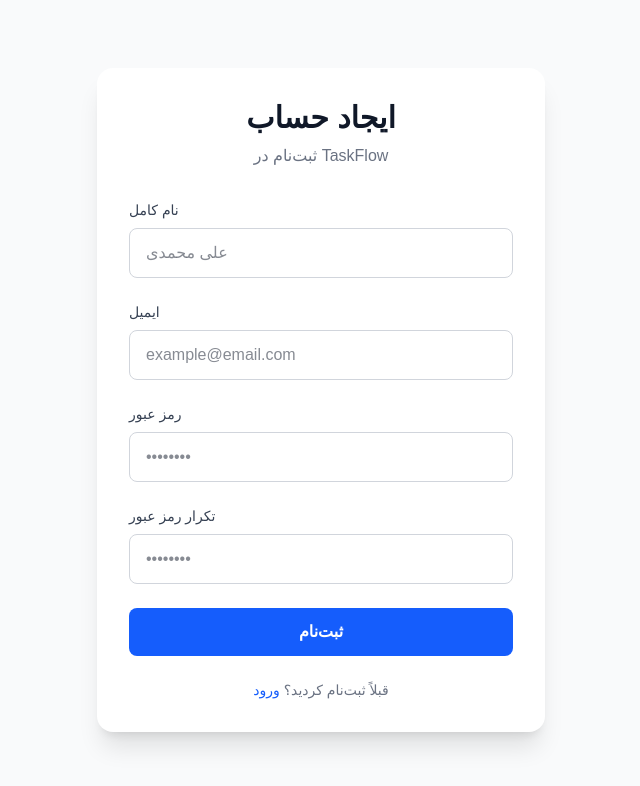
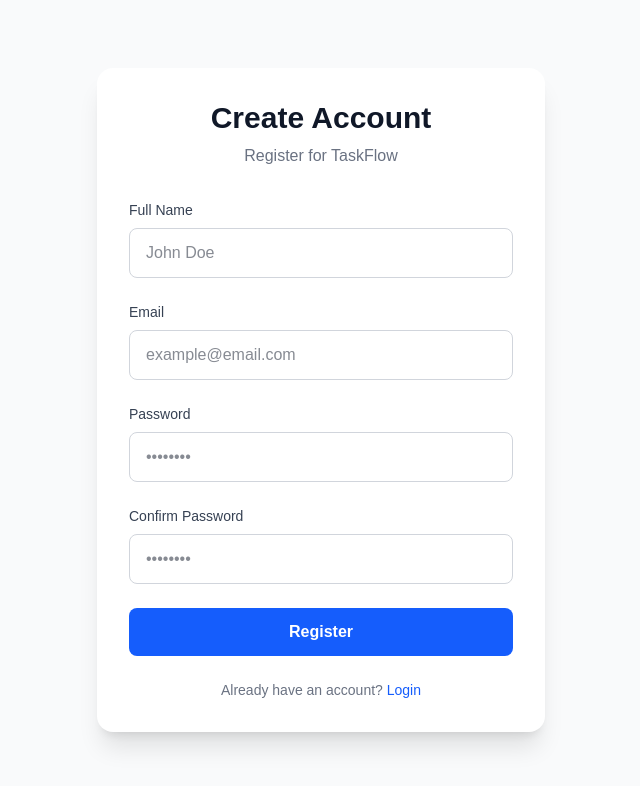
Before and after one commit to Afshin1400-n/taskapp, a Next.js app: page /register in a window 1280 px wide. Shown: the top 786 px of the page, without its empty margins (319-959 px from the left). Built offline with nearby package versions, Linux system fonts and the light colour scheme.

Commit message:
change to english

```diff
--- a/app/dashboard/page.tsx
+++ b/app/dashboard/page.tsx
@@ -15,7 +15,7 @@ export default function DashboardPage() {
 
   return (
     <div className="min-h-screen bg-gray-50 dark:bg-gray-900">
-      {/* هدر */}
+      {/* Header */}
       <header className="bg-white dark:bg-gray-800 shadow-sm border-b border-gray-200 dark:border-gray-700">
         <div className="max-w-7xl mx-auto px-4 sm:px-6 lg:px-8 py-4 flex justify-between items-center">
           <h1 className="text-2xl font-bold text-gray-900 dark:text-white">TaskFlow</h1>
@@ -34,55 +34,55 @@ export default function DashboardPage() {
               onClick={handleLogout}
               className="px-4 py-2 bg-red-500 hover:bg-red-600 text-white rounded-lg transition text-sm"
             >
-              خروج
+              Logout
             </button>
           </div>
         </div>
       </header>
 
-      {/* محتوای اصلی */}
+      {/* Main Content */}
       <main className="max-w-7xl mx-auto px-4 sm:px-6 lg:px-8 py-8">
-        {/* خوش‌آمدگویی */}
+        {/* Welcome */}
         <div className="mb-8">
           <h2 className="text-3xl font-bold text-gray-900 dark:text-white">
-            خوش آمدی {user?.name}! 👋
+            Welcome back, {user?.name}! 👋
           </h2>
           <p className="text-gray-600 dark:text-gray-400 mt-1">
-            به داشبورد TaskFlow خوش آمدید
+            Here's what's happening with your projects
           </p>
         </div>
 
-        {/* کارت‌های آمار */}
+        {/* Stats Cards */}
         <div className="grid grid-cols-1 md:grid-cols-3 gap-6 mb-8">
           <div className="bg-white dark:bg-gray-800 rounded-xl shadow-sm p-6 border border-gray-200 dark:border-gray-700">
-            <p className="text-sm text-gray-500 dark:text-gray-400">تعداد پروژه‌ها</p>
-            <p className="text-3xl font-bold text-gray-900 dark:text-white mt-2">۰</p>
+            <p className="text-sm text-gray-500 dark:text-gray-400">Total Projects</p>
+            <p className="text-3xl font-bold text-gray-900 dark:text-white mt-2">0</p>
           </div>
           <div className="bg-white dark:bg-gray-800 rounded-xl shadow-sm p-6 border border-gray-200 dark:border-gray-700">
-            <p className="text-sm text-gray-500 dark:text-gray-400">تعداد تسک‌ها</p>
-            <p className="text-3xl font-bold text-gray-900 dark:text-white mt-2">۰</p>
+            <p className="text-sm text-gray-500 dark:text-gray-400">Total Tasks</p>
+            <p className="text-3xl font-bold text-gray-900 dark:text-white mt-2">0</p>
           </div>
           <div className="bg-white dark:bg-gray-800 rounded-xl shadow-sm p-6 border border-gray-200 dark:border-gray-700">
-            <p className="text-sm text-gray-500 dark:text-gray-400">تسک‌های انجام شده</p>
-            <p className="text-3xl font-bold text-gray-900 dark:text-white mt-2">۰</p>
+            <p className="text-sm text-gray-500 dark:text-gray-400">Completed Tasks</p>
+            <p className="text-3xl font-bold text-gray-900 dark:text-white mt-2">0</p>
           </div>
         </div>
 
-        {/* پروژه‌های اخیر */}
+        {/* Recent Projects */}
         <div className="bg-white dark:bg-gray-800 rounded-xl shadow-sm border border-gray-200 dark:border-gray-700 p-6">
           <div className="flex justify-between items-center mb-4">
             <h3 className="text-xl font-semibold text-gray-900 dark:text-white">
-              پروژه‌های اخیر
+              Recent Projects
             </h3>
             <Link
               href="/projects"
               className="px-4 py-2 bg-blue-600 hover:bg-blue-700 text-white rounded-lg transition text-sm"
             >
-              + پروژه جدید
+              + New Project
             </Link>
           </div>
           <p className="text-gray-500 dark:text-gray-400 text-center py-8">
-            هنوز پروژه‌ای ایجاد نشده است
+            No projects created yet
           </p>
         </div>
       </main>
--- a/app/login/page.tsx
+++ b/app/login/page.tsx
@@ -17,7 +17,6 @@ export default function LoginPage() {
 
     const result = await login(email, password);
 
-
     if (result.success) {
       router.push('/dashboard');
     } else {
@@ -29,8 +28,8 @@ export default function LoginPage() {
     <div className="min-h-screen flex items-center justify-center bg-gray-50 dark:bg-gray-900 p-4">
       <div className="w-full max-w-md bg-white dark:bg-gray-800 rounded-2xl shadow-xl p-8">
         <div className="text-center mb-8">
-          <h1 className="text-3xl font-bold text-gray-900 dark:text-white">خوش آمدید</h1>
-          <p className="text-gray-500 dark:text-gray-400 mt-2">وارد حساب کاربری خود شوید</p>
+          <h1 className="text-3xl font-bold text-gray-900 dark:text-white">Welcome</h1>
+          <p className="text-gray-500 dark:text-gray-400 mt-2">Sign in to your account</p>
         </div>
 
         {error && (
@@ -42,7 +41,7 @@ export default function LoginPage() {
         <form onSubmit={handleSubmit} className="space-y-6">
           <div>
             <label className="block text-sm font-medium text-gray-700 dark:text-gray-300 mb-2">
-              ایمیل
+              Email
             </label>
             <input
               type="email"
@@ -56,7 +55,7 @@ export default function LoginPage() {
 
           <div>
             <label className="block text-sm font-medium text-gray-700 dark:text-gray-300 mb-2">
-              رمز عبور
+              Password
             </label>
             <input
               type="password"
@@ -73,17 +72,17 @@ export default function LoginPage() {
             disabled={isLoading}
             className="w-full py-3 bg-blue-600 hover:bg-blue-700 disabled:bg-blue-400 text-white font-semibold rounded-lg transition duration-200"
           >
-            {isLoading ? 'در حال بررسی...' : 'ورود'}
+            {isLoading ? 'Loading...' : 'Login'}
           </button>
         </form>
 
         <p className="text-center text-sm text-gray-500 dark:text-gray-400 mt-6">
-          حساب کاربری ندارید؟{' '}
+          Don't have an account?{' '}
           <Link
             href="/register"
             className="text-blue-600 hover:text-blue-700 font-medium"
           >
-            ثبت‌نام
+            Register
           </Link>
         </p>
       </div>
--- a/app/page.tsx
+++ b/app/page.tsx
@@ -1,15 +1,8 @@
 "use client"
 
 import Link from 'next/link';
-import { useAuthStore } from './store/authStore';
-
 
 export default function Home() {
-
-  const { login, isLoading } = useAuthStore();
-
-
-
 
   return (
     <main className="min-h-screen flex items-center justify-center bg-gray-50 dark:bg-gray-900">
@@ -18,20 +11,20 @@ export default function Home() {
           TaskFlow
         </h1>
         <p className="text-gray-600 dark:text-gray-400 mb-8">
-          پروژه مدیریت تسک با Next.js و Zustand
+          Project Management with Next.js & Zustand
         </p>
         <div className="flex gap-4 justify-center">
           <Link
             href="/login"
             className="px-6 py-2 bg-blue-600 text-white rounded-lg hover:bg-blue-700 transition"
           >
-            ورود
+            Login
           </Link>
           <Link
             href="/register"
             className="px-6 py-2 bg-gray-200 dark:bg-gray-700 text-gray-900 dark:text-white rounded-lg hover:bg-gray-300 dark:hover:bg-gray-600 transition"
           >
-            ثبت‌نام
+            Register
           </Link>
         </div>
       </div>
--- a/app/register/page.tsx
+++ b/app/register/page.tsx
@@ -17,44 +17,44 @@ export default function RegisterPage() {
     e.preventDefault();
     setError('');
 
-    // چک کردن رمز
+    // Check passwords match
     if (password !== confirmPassword) {
-      setError('❌ رمز عبور و تکرار آن مطابقت ندارند');
+      setError('Passwords do not match');
       return;
     }
 
     setLoading(true);
 
     try {
-      // ۱. گرفتن همه کاربران (برای چک کردن تکراری نبودن ایمیل)
+      // 1. Get all users to check for duplicate email
       const res = await axios.get('http://localhost:4000/users');
       const users = res.data;
 
-      // ۲. چک کردن تکراری نبودن ایمیل
+      // 2. Check if email already exists
       const existingUser = users.find((u: any) => u.email === email);
       if (existingUser) {
-        setError('❌ این ایمیل قبلاً ثبت شده است');
+        setError('This email is already registered');
         setLoading(false);
         return;
       }
 
-      // ۳. ایجاد کاربر جدید
+      // 3. Create new user
       const newUser = {
-        id: Date.now().toString(), // تولید ID یکتا
+        id: Date.now().toString(),
         name,
         email,
         password,
         avatar: `https://api.dicebear.com/7.x/avataaars/svg?seed=${email}`
       };
 
-      // ۴. ارسال به JSON Server
+      // 4. Send to JSON Server
       await axios.post('http://localhost:4000/users', newUser);
 
-      // ۵. موفقیت - رفتن به صفحه ورود
+      // 5. Success - redirect to login
       router.push('/login');
 
     } catch (err) {
-      setError('❌ خطا در ارتباط با سرور');
+      setError('Server connection error');
       setLoading(false);
     }
   };
@@ -63,8 +63,8 @@ export default function RegisterPage() {
     <div className="min-h-screen flex items-center justify-center bg-gray-50 dark:bg-gray-900 p-4">
       <div className="w-full max-w-md bg-white dark:bg-gray-800 rounded-2xl shadow-xl p-8">
         <div className="text-center mb-8">
-          <h1 className="text-3xl font-bold text-gray-900 dark:text-white">ایجاد حساب</h1>
-          <p className="text-gray-500 dark:text-gray-400 mt-2">ثبت‌نام در TaskFlow</p>
+          <h1 className="text-3xl font-bold text-gray-900 dark:text-white">Create Account</h1>
+          <p className="text-gray-500 dark:text-gray-400 mt-2">Register for TaskFlow</p>
         </div>
 
         {error && (
@@ -76,13 +76,13 @@ export default function RegisterPage() {
         <form onSubmit={handleSubmit} className="space-y-6">
           <div>
             <label className="block text-sm font-medium text-gray-700 dark:text-gray-300 mb-2">
-              نام کامل
+              Full Name
             </label>
             <input
               type="text"
               value={name}
               onChange={(e) => setName(e.target.value)}
-              placeholder="علی محمدی"
+              placeholder="John Doe"
               className="w-full px-4 py-3 border border-gray-300 dark:border-gray-600 rounded-lg bg-white dark:bg-gray-900 text-gray-900 dark:text-white focus:ring-2 focus:ring-blue-500 focus:border-transparent outline-none transition"
               required
             />
@@ -90,7 +90,7 @@ export default function RegisterPage() {
 
           <div>
             <label className="block text-sm font-medium text-gray-700 dark:text-gray-300 mb-2">
-              ایمیل
+              Email
             </label>
             <input
               type="email"
@@ -104,7 +104,7 @@ export default function RegisterPage() {
 
           <div>
             <label className="block text-sm font-medium text-gray-700 dark:text-gray-300 mb-2">
-              رمز عبور
+              Password
             </label>
             <input
               type="password"
@@ -118,7 +118,7 @@ export default function RegisterPage() {
 
           <div>
             <label className="block text-sm font-medium text-gray-700 dark:text-gray-300 mb-2">
-              تکرار رمز عبور
+              Confirm Password
             </label>
             <input
               type="password"
@@ -135,17 +135,17 @@ export default function RegisterPage() {
             disabled={loading}
             className="w-full py-3 bg-blue-600 hover:bg-blue-700 disabled:bg-blue-400 text-white font-semibold rounded-lg transition duration-200"
           >
-            {loading ? 'در حال ثبت‌نام...' : 'ثبت‌نام'}
+            {loading ? 'Registering...' : 'Register'}
           </button>
         </form>
 
         <p className="text-center text-sm text-gray-500 dark:text-gray-400 mt-6">
-          قبلاً ثبت‌نام کردید؟{' '}
+          Already have an account?{' '}
           <Link
             href="/login"
             className="text-blue-600 hover:text-blue-700 font-medium"
           >
-            ورود
+            Login
           </Link>
         </p>
       </div>
```
